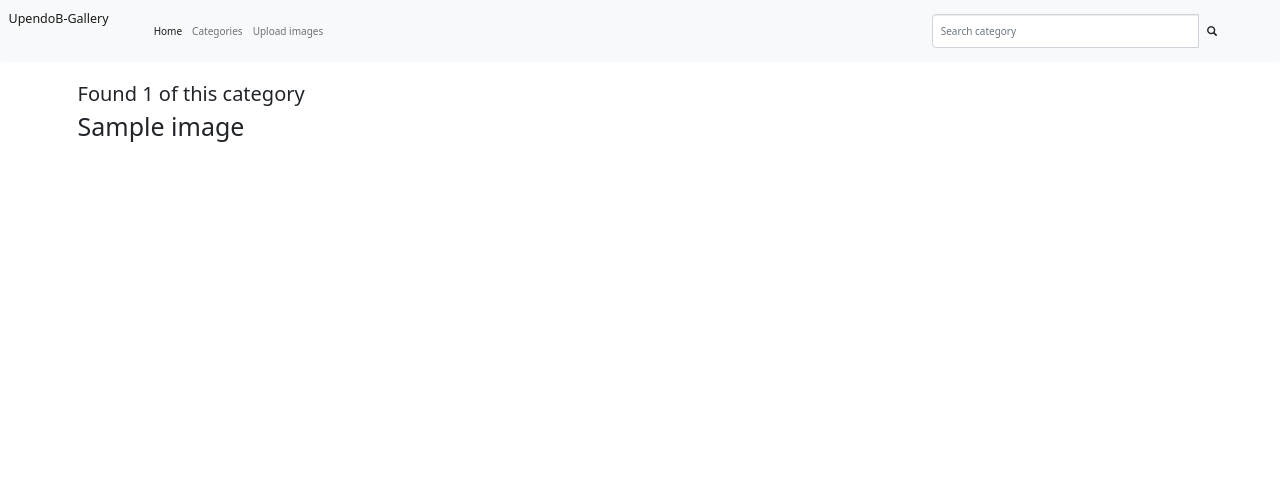
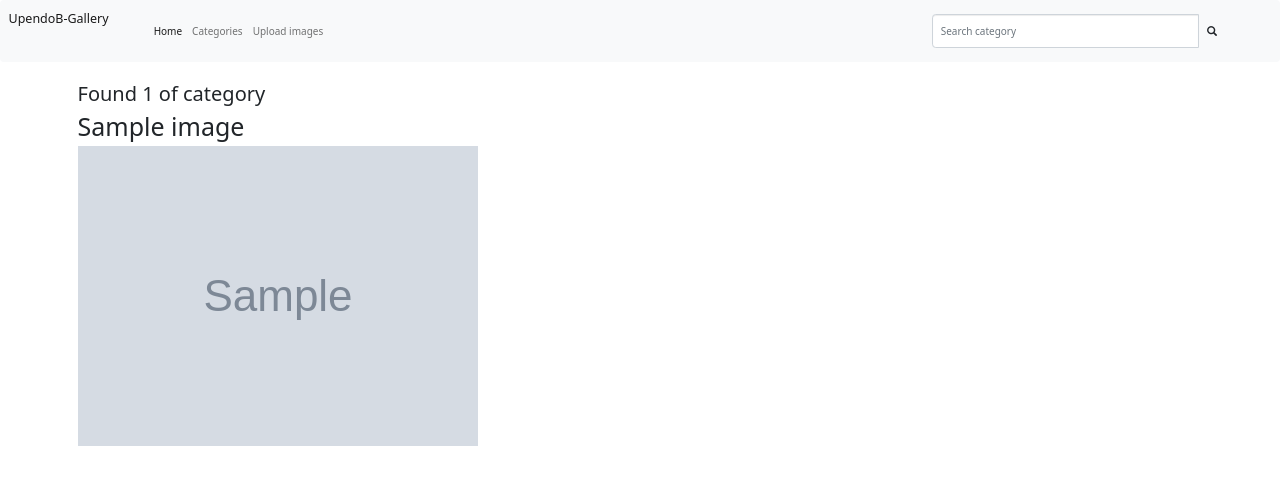
Before and after one commit to Abishag-Maitha/UpendoB-Gallery, a Django app: template gallery/templates/search.html in a window 1280 px wide. Shown: the top 485 px of the page. Run offline with Django 4.2, Linux system fonts and the light colour scheme; the template is opened without the code that fills it: values that come from a table or form of the project are taken from there, others are empty; tables that the repository leaves empty hold one stand-in row (values such as "Sample post"); grey boxes marked "Sample" are stand-in pictures; some libraries are stand-ins or nearby versions.

```diff
--- a/gallery/templates/search.html
+++ b/gallery/templates/search.html
@@ -3,7 +3,7 @@
 
     <div class="row">
         {% if images %}
-        <h2>Found {{ images|length }} of this category{{message}}</h2>
+        <h2>Found {{ images|length }} of category {{message}}</h2>
         {% else %}
         <h2> Found 0 images for that category</h2>
         {% endif %}
@@ -15,6 +15,7 @@
         {% if images %} {% for image in images %}
         <div class="col-sm-6 col-md-3">
             <h1>{{image.name}}</h1>
+            <img src="{{image.image.url}}" alt="">
         </div>
         {% endfor %} {% endif %}
     </div>
```
